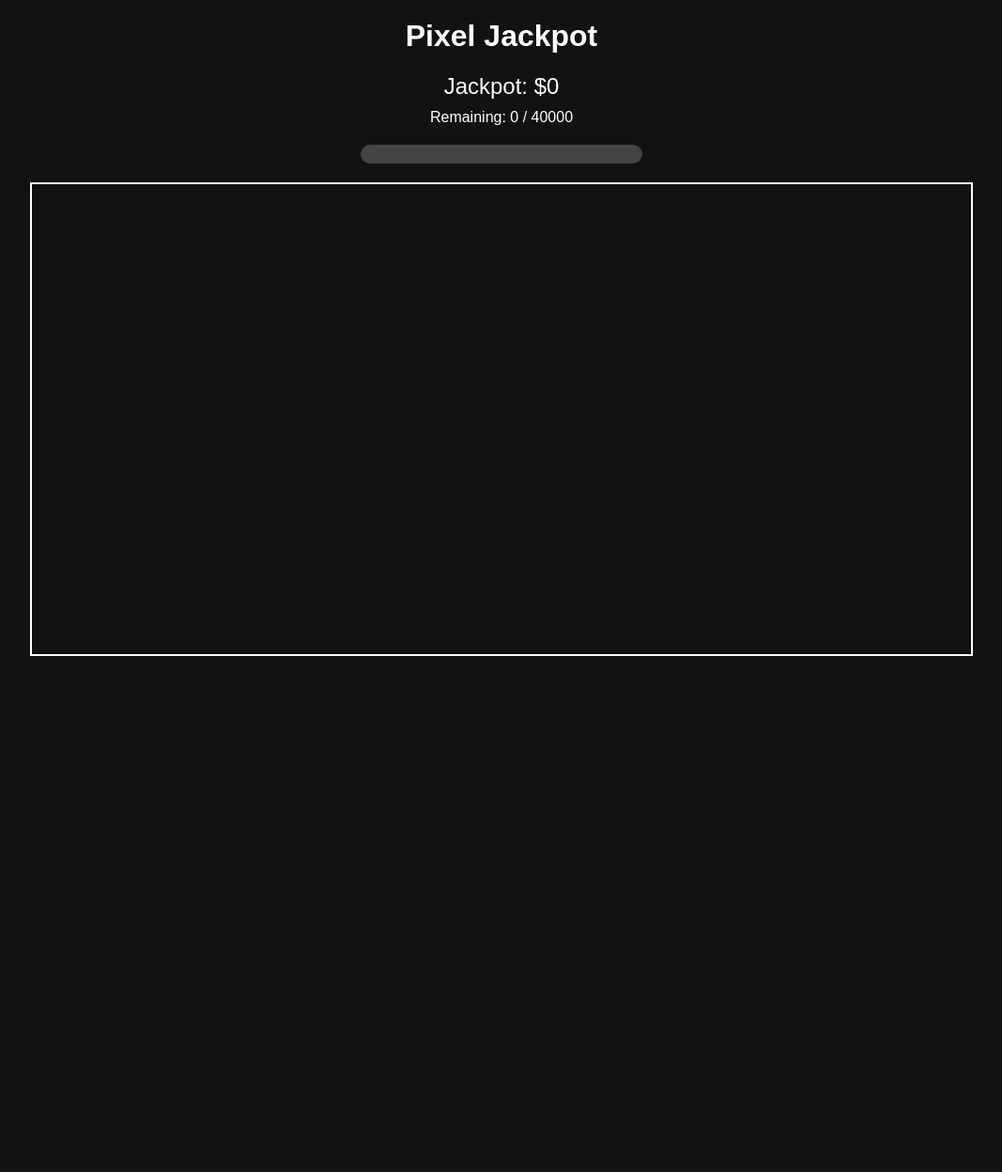
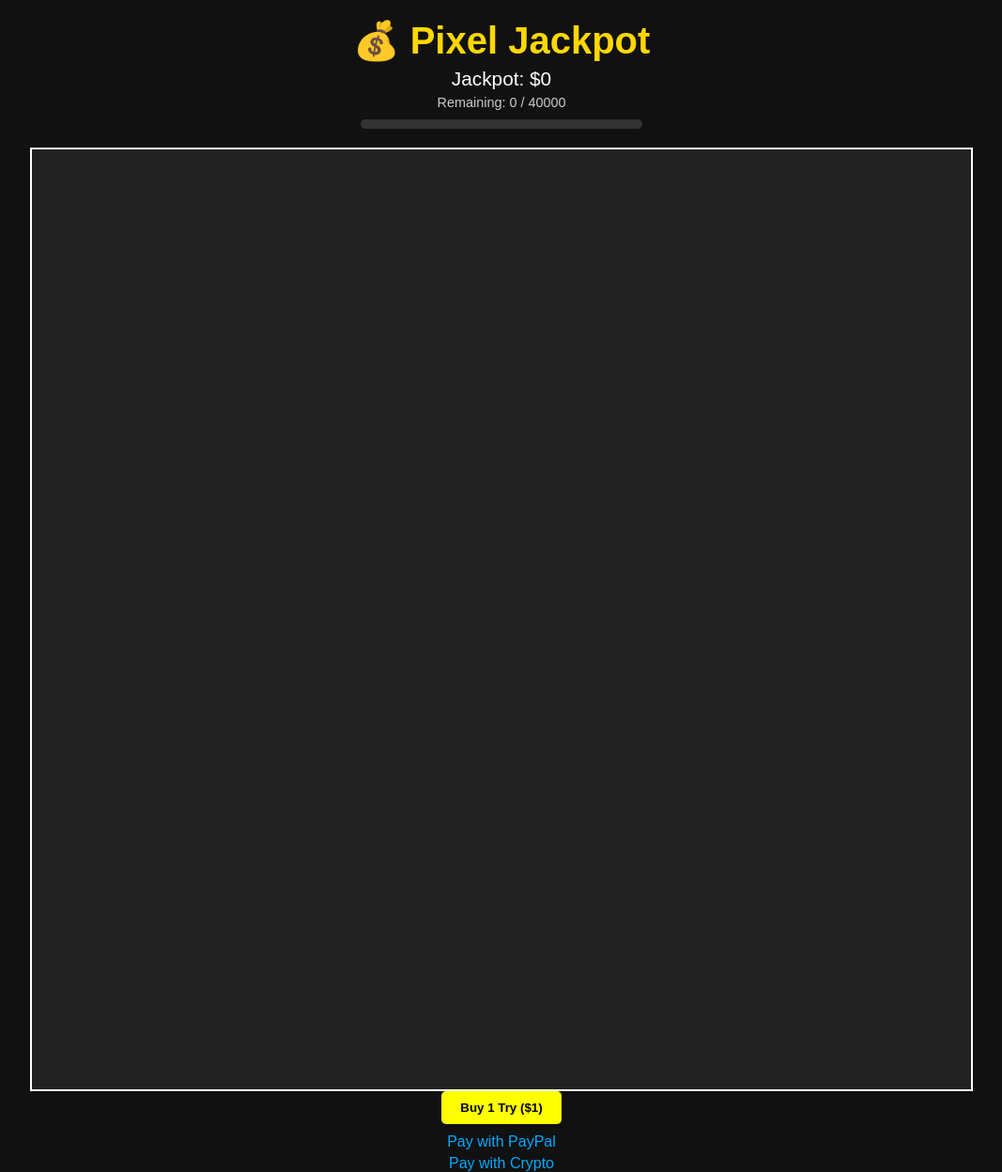
Before and after one commit to daerdearth1/pixel-jackpot-frontend, a plain HTML site: page index.html in a window 1280 px wide. Shown: the whole page at 94% size, without its empty margins (106-1173 px from the left). Before the commit the page ends 800 px from the top, so only its background shows below. Drawn offline with Linux system fonts and the light colour scheme; no server answers.

Commit message:
nuevoooo

```diff
--- a/index.html
+++ b/index.html
@@ -2,121 +2,186 @@
 <html lang="en">
 <head>
   <meta charset="UTF-8" />
-  <meta name="viewport" content="width=device-width, initial-scale=1.0" />
+  <meta name="viewport" content="width=device-width, initial-scale=1.0"/>
   <title>Pixel Jackpot</title>
   <style>
     body {
+      margin: 0;
+      background-color: #111;
+      color: white;
       font-family: Arial, sans-serif;
       text-align: center;
-      background: #121212;
-      color: #fff;
-      margin: 0;
-      padding: 0;
     }
+
     h1 {
-      margin-top: 20px;
+      color: #FFD700;
+      font-size: 2.5em;
+      margin: 20px 0 5px;
     }
+
     #jackpot {
-      font-size: 1.5em;
+      font-size: 1.3em;
+      margin-bottom: 5px;
+    }
+
+    #remaining {
+      font-size: 0.9em;
+      color: #ccc;
       margin-bottom: 10px;
     }
-    #remaining {
-      margin-bottom: 20px;
-    }
+
     #progressBar {
       width: 300px;
-      height: 20px;
-      background: #444;
-      border-radius: 10px;
+      height: 10px;
+      background-color: #333;
+      margin: 0 auto 20px;
+      border-radius: 5px;
       overflow: hidden;
-      margin: 10px auto;
     }
+
     #progress {
       height: 100%;
-      background: limegreen;
+      background: linear-gradient(90deg, #00FF66, #FFD700);
       width: 0%;
-      transition: width 0.5s;
+      transition: width 0.5s ease;
     }
+
     canvas {
-      border: 2px solid #fff;
+      border: 2px solid white;
+      display: block;
+      margin: 0 auto;
+      background-color: #222;
       cursor: pointer;
+    }
+
+    .cell:hover {
+      background-color: #555;
+      transition: background-color 0.2s ease;
+    }
+
+    #paymentOptions {
       margin-top: 10px;
-      transition: transform 0.2s;
     }
-    canvas:hover {
-      transform: scale(1.01);
+
+    #paymentOptions a {
+      color: #00aaff;
+      display: block;
+      text-decoration: none;
+      margin-top: 5px;
+    }
+
+    #buyClickBtn {
+      background-color: yellow;
+      color: black;
+      border: none;
+      padding: 10px 20px;
+      font-weight: bold;
+      cursor: pointer;
+      border-radius: 5px;
+      transition: background-color 0.3s ease;
+    }
+
+    #buyClickBtn:hover {
+      background-color: gold;
     }
   </style>
 </head>
 <body>
-  <h1>Pixel Jackpot</h1>
+  <h1>💰 Pixel Jackpot</h1>
   <div id="jackpot">Jackpot: $0</div>
   <div id="remaining">Remaining: 0 / 40000</div>
   <div id="progressBar"><div id="progress"></div></div>
-  <canvas id="grid" width="1000" height="500"></canvas>
+
+  <canvas id="gridCanvas" width="1000" height="1000"></canvas>
+
+  <button id="buyClickBtn">Buy 1 Try ($1)</button>
+  <div id="paymentOptions">
+    <a href="https://www.paypal.com/paypalme/tuusuario/1" target="_blank">Pay with PayPal</a>
+    <a href="https://commerce.coinbase.com/checkout/tucheckout" target="_blank">Pay with Crypto</a>
+  </div>
 
   <script>
-    const canvas = document.getElementById("grid");
-    const ctx = canvas.getContext("2d");
-    const jackpotEl = document.getElementById("jackpot");
-    const remainingEl = document.getElementById("remaining");
-    const progressEl = document.getElementById("progress");
+    const canvas = document.getElementById('gridCanvas');
+    const ctx = canvas.getContext('2d');
+    const cellSize = 5;
+    const cols = canvas.width / cellSize;
+    const rows = canvas.height / cellSize;
+    const totalCells = cols * rows;
 
-    const cols = 200;
-    const rows = 100;
-    const cellSize = 5;
-    let usedClicks = new Set();
-    let jackpot = 100;
+    let usedCells = new Set();
+    let winningCell = null;
+    let jackpotAmount = 0;
 
-    function drawGrid() {
+    const updateUI = () => {
+      document.getElementById('jackpot').textContent = `Jackpot: $${jackpotAmount.toFixed(2)}`;
+      document.getElementById('remaining').textContent = `Remaining: ${totalCells - usedCells.size} / ${totalCells}`;
+      const progress = (usedCells.size / totalCells) * 100;
+      document.getElementById('progress').style.width = `${progress}%`;
+    };
+
+    const drawGrid = () => {
       ctx.clearRect(0, 0, canvas.width, canvas.height);
       for (let y = 0; y < rows; y++) {
         for (let x = 0; x < cols; x++) {
-          const id = `${x},${y}`;
-          ctx.fillStyle = usedClicks.has(id) ? "#ff5555" : "#333";
-          ctx.fillRect(x * cellSize, y * cellSize, cellSize - 1, cellSize - 1);
+          const key = `${x},${y}`;
+          if (usedCells.has(key)) {
+            ctx.fillStyle = key === winningCell ? 'gold' : 'red';
+            ctx.fillRect(x * cellSize, y * cellSize, cellSize, cellSize);
+          } else {
+            ctx.fillStyle = '#222';
+            ctx.fillRect(x * cellSize, y * cellSize, cellSize, cellSize);
           }
         }
       }
+    };
 
-    async function fetchState() {
-      const res = await fetch("http://localhost:3000/jackpot");
+    const fetchState = async () => {
+      try {
+        const res = await fetch('https://pixel-backend.onrender.com/state');
         const data = await res.json();
-      jackpot = data.jackpot;
-
-      const clickRes = await fetch("http://localhost:3000/api/grid");
-      const clickData = await clickRes.json();
-      usedClicks = new Set(clickData.clicks.map(c => `${c.x},${c.y}`));
-
+        jackpotAmount = data.jackpot || 0;
+        usedCells = new Set(data.usedClicks || []);
+        winningCell = data.winningCell;
         updateUI();
         drawGrid();
+      } catch (err) {
+        console.error("Error fetching state:", err);
       }
+    };
 
-    function updateUI() {
-      jackpotEl.textContent = `Jackpot: $${jackpot.toFixed(2)}`;
-      remainingEl.textContent = `Remaining: ${usedClicks.size} / ${cols * rows}`;
-      progressEl.style.width = `${(usedClicks.size / (cols * rows)) * 100}%`;
-    }
-
-    canvas.addEventListener("click", async (e) => {
+    canvas.addEventListener('click', async (e) => {
       const rect = canvas.getBoundingClientRect();
       const x = Math.floor((e.clientX - rect.left) / cellSize);
       const y = Math.floor((e.clientY - rect.top) / cellSize);
-      const id = `${x},${y}`;
-      if (usedClicks.has(id)) return alert("This cell has already been clicked.");
+      const key = `${x},${y}`;
 
-      const res = await fetch("http://localhost:3000/click", {
+      if (usedCells.has(key)) {
+        alert("This cell is already used!");
+        return;
+      }
+
+      try {
+        const res = await fetch('https://pixel-backend.onrender.com/click', {
           method: "POST",
           headers: { "Content-Type": "application/json" },
           body: JSON.stringify({ x, y })
         });
+        const data = await res.json();
 
-      const result = await res.json();
-      if (result.won) alert(`🎉 You won $${result.amount.toFixed(2)}!`);
-      usedClicks.add(id);
-      jackpot = result.won ? 100 : jackpot + 1;
-      updateUI();
-      drawGrid();
+        if (data.won) {
+          alert(`🎉 You won $${data.amount.toFixed(2)}!`);
+        } else {
+          alert("❌ Not a winning cell!");
+        }
+
+        await fetchState();
+      } catch (err) {
+        console.error("Click error:", err);
+      }
+    });
+
+    document.getElementById('buyClickBtn').addEventListener('click', () => {
+      alert("Please use one of the links below to pay. Thank you!");
     });
 
     fetchState();
```
Lines whose indentation alone changed are shown as unchanged.
